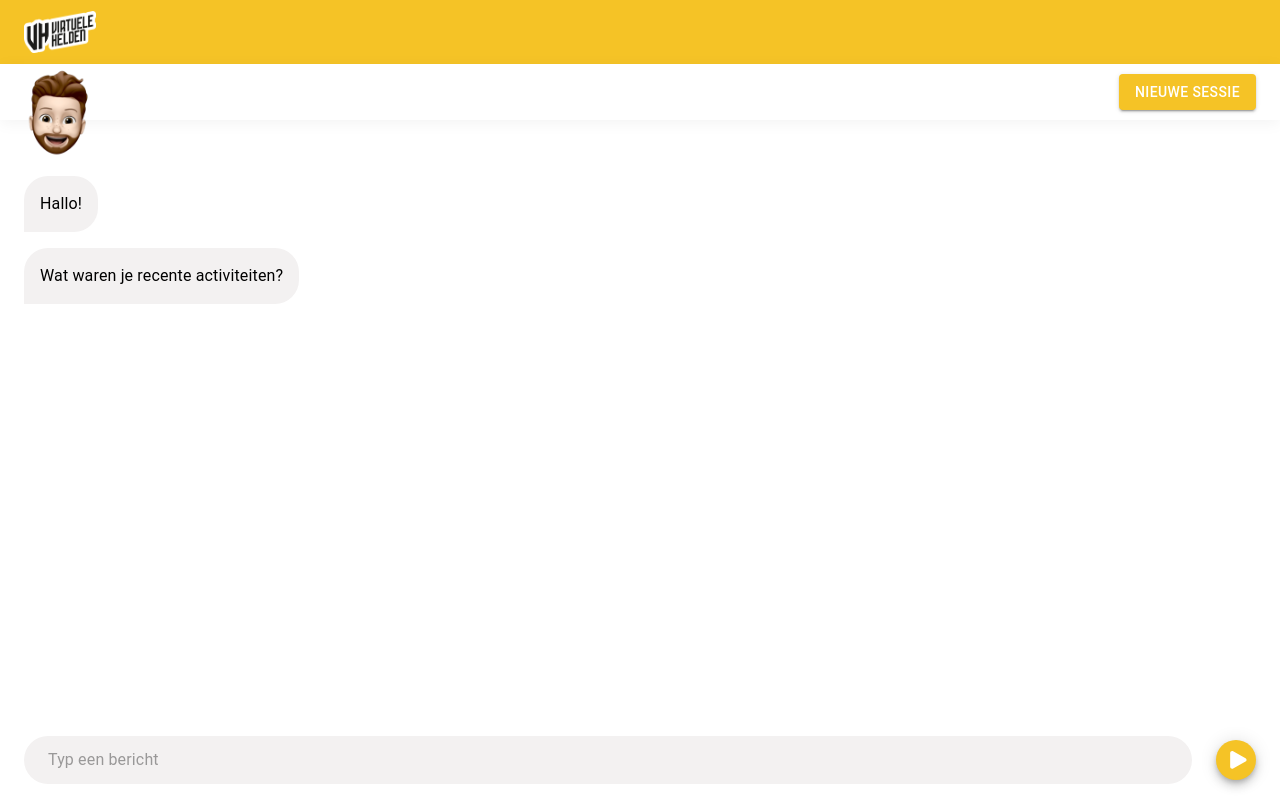
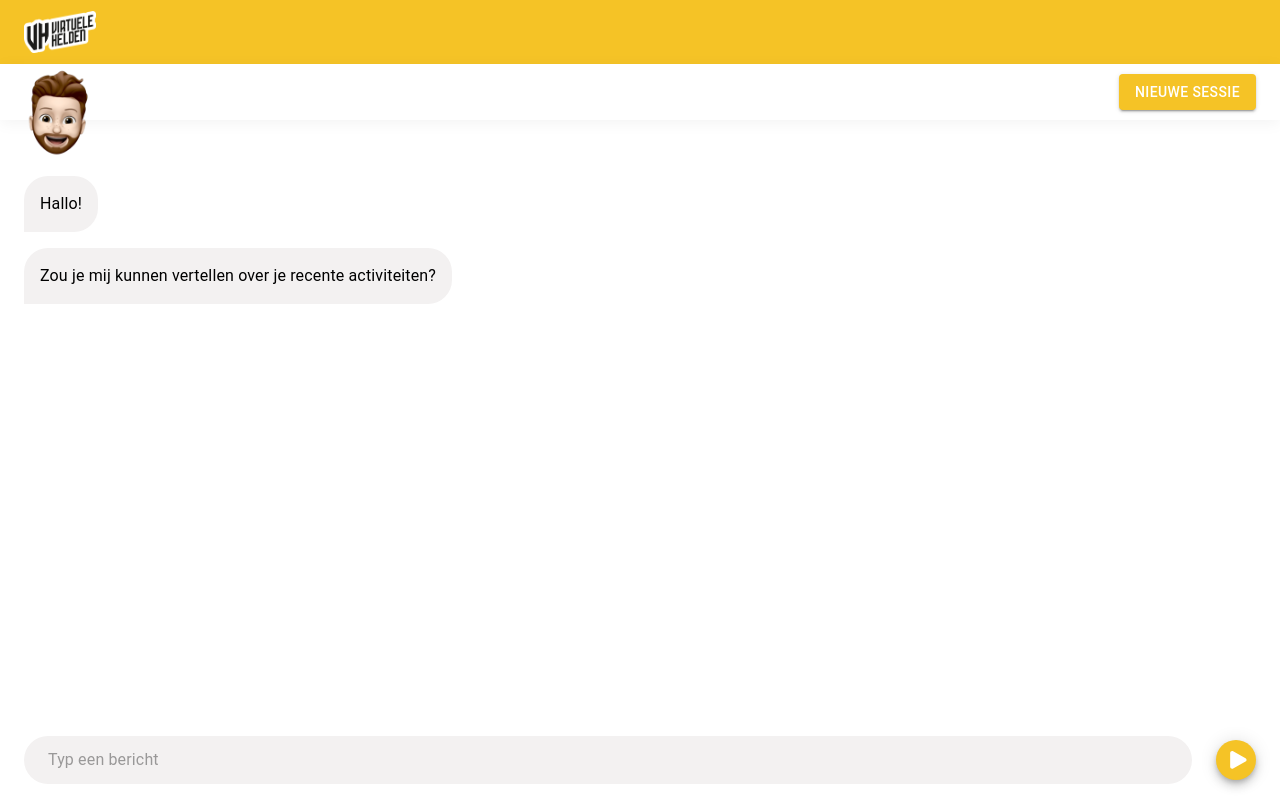
Before and after one commit to Code-Croakers/Medialab, a React (Create React App) app: page / in a window 1280 px wide. Built offline with nearby package versions, Linux system fonts and the light colour scheme.

Commit message:
chore: change initial question

```diff
--- a/src/components/molecules/chatBox/Component.tsx
+++ b/src/components/molecules/chatBox/Component.tsx
@@ -11,7 +11,7 @@ export const ChatBox = (): JSX.Element => {
     }
 
     const ReturnSecondMsg = ():JSX.Element =>{
-        return <TextBubble children='Wat waren je recente activiteiten?' sender='app' />
+        return <TextBubble children='Zou je mij kunnen vertellen over je recente activiteiten?' sender='app' />
     }
 
     useEffect(()=>{
```
